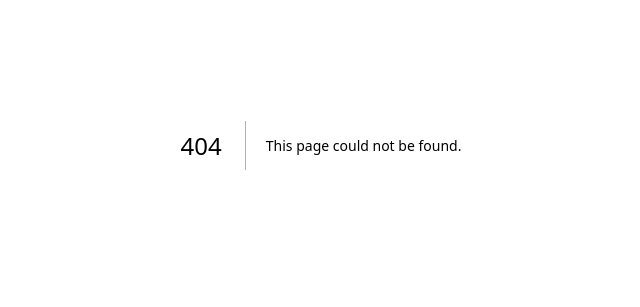
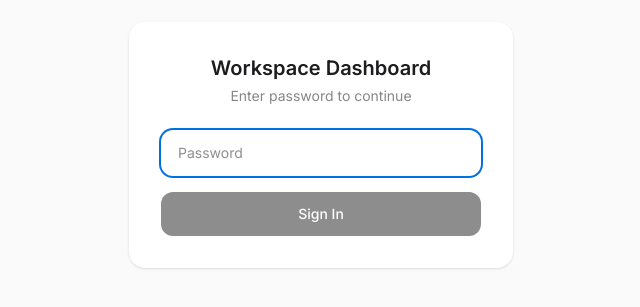
Before and after one commit to TraceCohenTech/CEO-Dashboard, a Next.js app: page /login in a window 1280 px wide. Before the commit this address had no page. Shown: the part 255-562 px from the top of the page, without its empty margins (319-959 px from the left). Built offline with nearby package versions, Linux system fonts and the light colour scheme.

Commit message:
Add password protection with cookie-based auth

```diff
--- /dev/null
+++ b/src/app/api/login/route.ts
@@ -0,0 +1,20 @@
+import { NextRequest, NextResponse } from "next/server";
+
+export async function POST(request: NextRequest) {
+  const { password } = await request.json();
+  const expected = process.env.DASH_PASSWORD;
+
+  if (!expected || password !== expected) {
+    return NextResponse.json({ error: "Invalid" }, { status: 401 });
+  }
+
+  const response = NextResponse.json({ ok: true });
+  response.cookies.set("dash_auth", expected, {
+    httpOnly: true,
+    secure: true,
+    sameSite: "strict",
+    maxAge: 60 * 60 * 24 * 30, // 30 days
+    path: "/",
+  });
+  return response;
+}
--- /dev/null
+++ b/src/app/login/page.tsx
@@ -0,0 +1,53 @@
+"use client";
+
+import { useState } from "react";
+
+export default function LoginPage() {
+  const [password, setPassword] = useState("");
+  const [error, setError] = useState(false);
+  const [loading, setLoading] = useState(false);
+
+  async function handleSubmit(e: React.FormEvent) {
+    e.preventDefault();
+    setLoading(true);
+    setError(false);
+
+    const res = await fetch("/api/login", {
+      method: "POST",
+      headers: { "Content-Type": "application/json" },
+      body: JSON.stringify({ password }),
+    });
+
+    if (res.ok) {
+      window.location.href = "/";
+    } else {
+      setError(true);
+      setLoading(false);
+    }
+  }
+
+  return (
+    <div className="flex items-center justify-center min-h-screen">
+      <form onSubmit={handleSubmit} className="bg-white rounded-2xl shadow-sm p-8 w-full max-w-sm">
+        <h1 className="text-xl font-semibold text-center mb-1">Workspace Dashboard</h1>
+        <p className="text-sm text-[#86868b] text-center mb-6">Enter password to continue</p>
+        <input
+          type="password"
+          value={password}
+          onChange={(e) => setPassword(e.target.value)}
+          placeholder="Password"
+          autoFocus
+          className="w-full px-4 py-3 rounded-xl border border-[#e5e5e5] text-sm focus:outline-none focus:ring-2 focus:ring-[#0071e3] focus:border-transparent"
+        />
+        {error && <p className="text-red-500 text-xs mt-2">Wrong password</p>}
+        <button
+          type="submit"
+          disabled={loading || !password}
+          className="w-full mt-4 bg-[#1d1d1f] text-white text-sm font-medium py-3 rounded-xl hover:bg-[#333] transition-colors disabled:opacity-50"
+        >
+          {loading ? "..." : "Sign In"}
+        </button>
+      </form>
+    </div>
+  );
+}
--- /dev/null
+++ b/src/middleware.ts
@@ -0,0 +1,26 @@
+import { NextRequest, NextResponse } from "next/server";
+
+export function middleware(request: NextRequest) {
+  const token = request.cookies.get("dash_auth")?.value;
+  const expected = process.env.DASH_PASSWORD;
+
+  if (!expected) return NextResponse.next();
+
+  // Allow the login API through
+  if (request.nextUrl.pathname === "/api/login") return NextResponse.next();
+
+  if (token !== expected) {
+    // For API routes, return 401
+    if (request.nextUrl.pathname.startsWith("/api/")) {
+      return NextResponse.json({ error: "Unauthorized" }, { status: 401 });
+    }
+    // For pages, rewrite to login
+    return NextResponse.rewrite(new URL("/login", request.url));
+  }
+
+  return NextResponse.next();
+}
+
+export const config = {
+  matcher: ["/((?!_next/static|_next/image|favicon.ico).*)"],
+};
```
